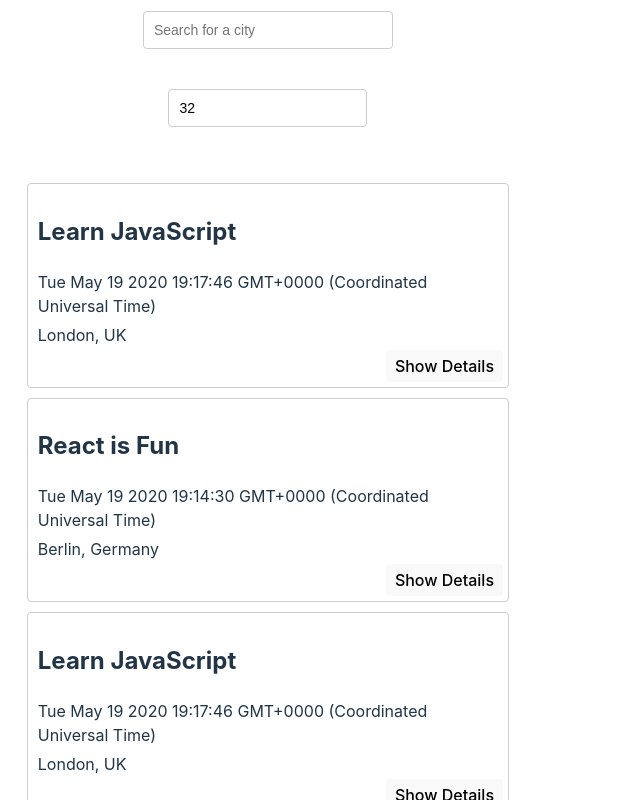
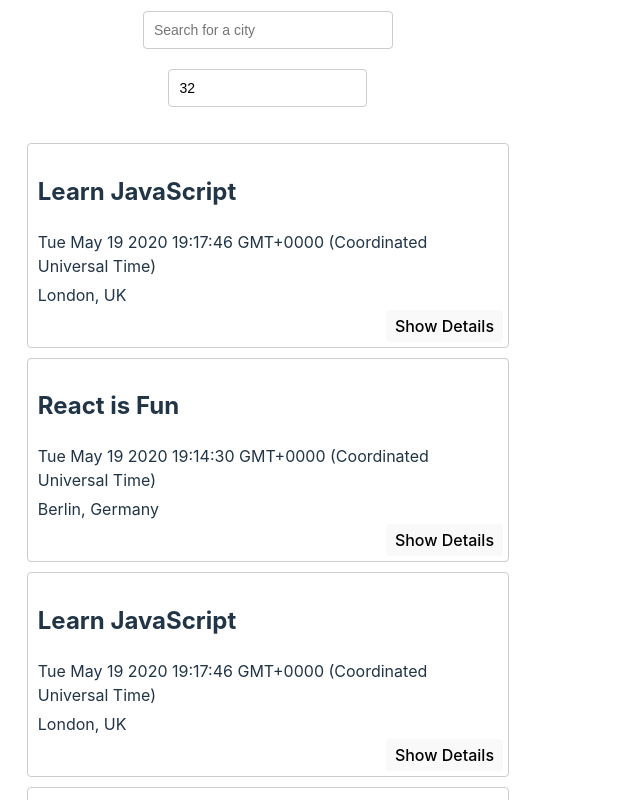
Before and after one commit to Jonnits/meet, a React (Vite) app: page / in a window 1280 px wide. Shown: the top 800 px of the page, without its empty margins (0-640 px from the left). Built offline with nearby package versions, Linux system fonts and the light colour scheme.

Commit message:
Undoing last commit: failed to center components on page.

```diff
--- a/src/App.css
+++ b/src/App.css
@@ -3,10 +3,6 @@
 .App {
   text-align: center;
   padding: 2% 5%;
-  display: flex;
-  flex-direction: column;
-  align-items: center;
-  min-height: 100vh;
 }
 
 .App * {
@@ -44,8 +40,6 @@ input[type="number"] {
   flex-direction: column;
   margin: auto;
   position: relative;
-  width: 250px;
-  margin-bottom: 20px;
 }
 
 .suggestions {
@@ -76,8 +70,23 @@ input[type="number"] {
   background-color: #bcdcdb;
 }
 
-#number-of-events {
-  margin-bottom: 20px;
+.event {
+  padding: 10px 10px 35px;
+  margin-bottom: 10px;
+  text-align: left;
+  border: 1px solid #ccc;
+  border-radius: 4px;
+  position: relative;
+}
+
+.details-btn {
+  position: absolute;
+  right: 5px;
+  bottom: 5px;
+  padding: 5px 8px;
+  border-radius: 4px;
+  outline: none;
+  cursor: pointer;
 }
 
 #event-list {
@@ -85,7 +94,6 @@ input[type="number"] {
   flex-direction: column;
   align-items: center;
   width: 100%;
-  max-width: 800px;
 }
 
 .event {
@@ -98,13 +106,3 @@ input[type="number"] {
   width: 100%;
   max-width: 600px;
 }
-
-.details-btn {
-  position: absolute;
-  right: 5px;
-  bottom: 5px;
-  padding: 5px 8px;
-  border-radius: 4px;
-  outline: none;
-  cursor: pointer;
-}
```
